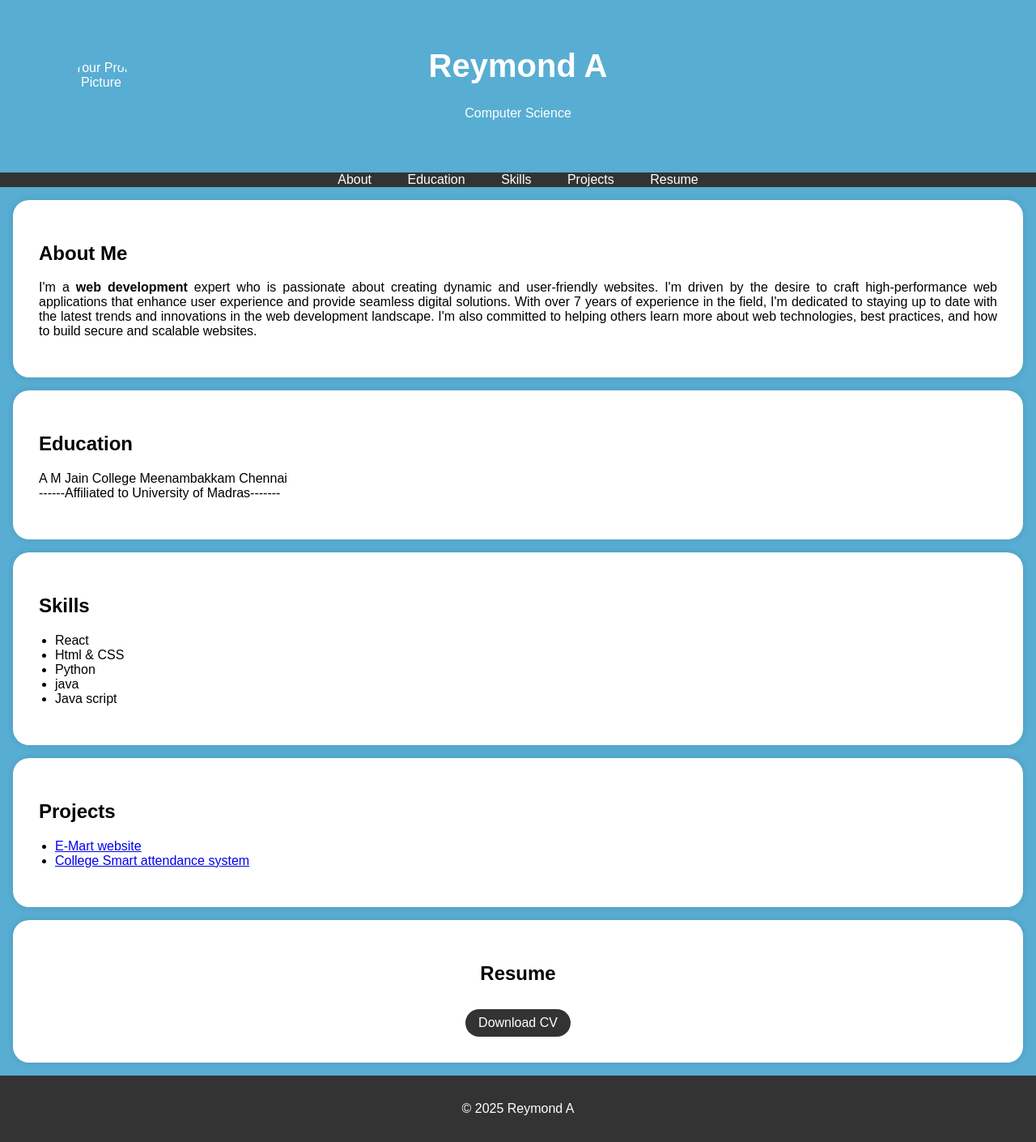
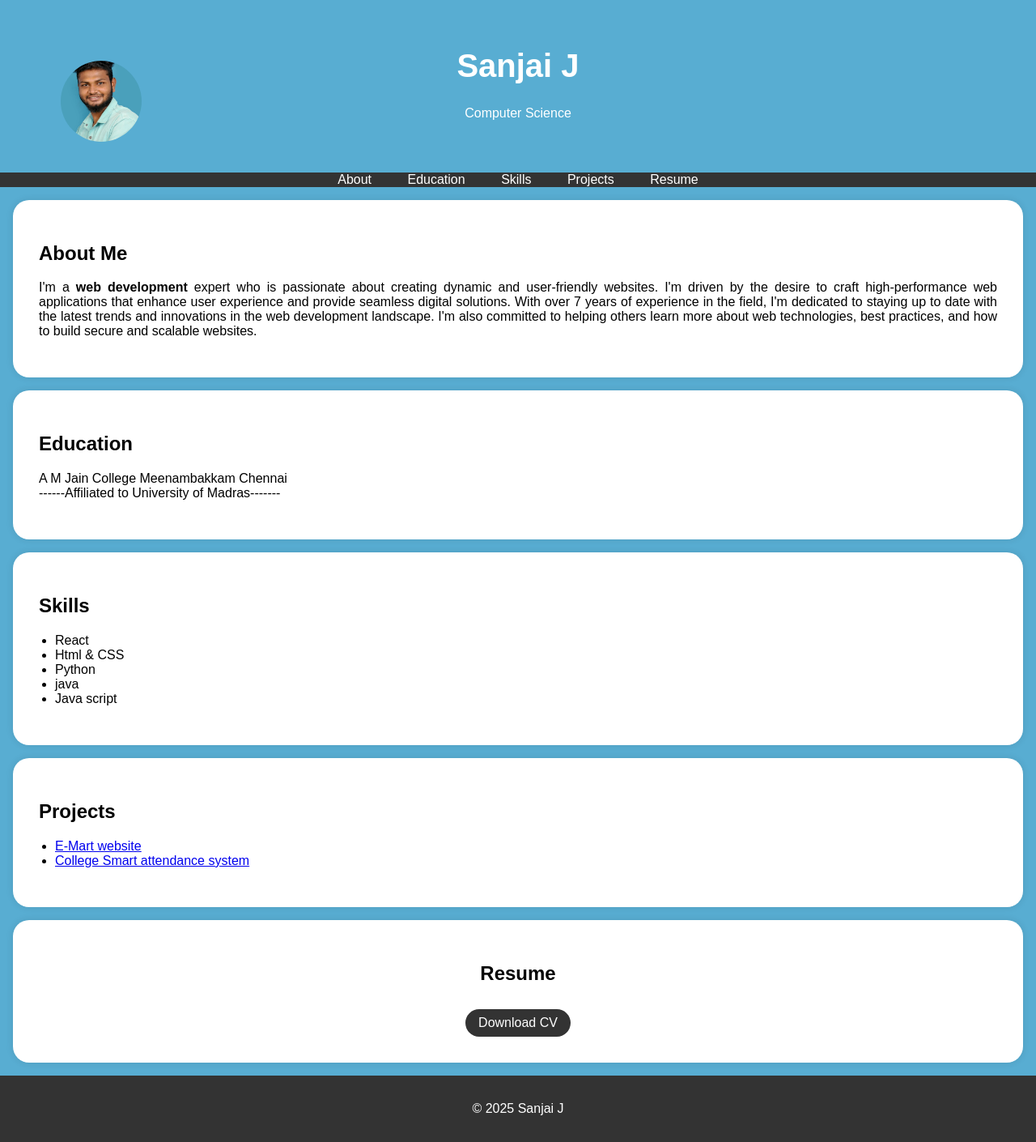
Before and after one commit to sanjay23055/Digital-portfolio-, a plain HTML site: page index.html in a window 1280 px wide. Shown: the whole page at 81% size. Drawn offline with Linux system fonts and the light colour scheme.

Commit message:
index.html

```diff
--- a/index.html
+++ b/index.html
@@ -95,8 +95,8 @@
     <header>
         <div class="header-content">
             <!-- Add your profile picture here -->
-            <img src="Reymond photo.jpg" alt="Your Profile Picture" class="profile-picture">
-            <h1>Reymond A </h1>
+            <img src="Sanjai_photo.jpg" alt="Your Profile Picture" class="profile-picture">
+            <h1>Sanjai J </h1>
             <p>Computer Science</p>
         </div>
     </header>
@@ -163,14 +163,14 @@
         <div class="section-content">
             <center>
             <h2>Resume</h2>
-            <a href="Resume.pdf" target="_blank" class="download-button">Download CV</a>
+            <a href="Sanjai_Resume.pdf" target="_blank" class="download-button">Download CV</a>
             </center>
         </div>
 
     </section>
 
     <footer>
-        <p>&copy; 2025  Reymond A </p>
+        <p>&copy; 2025  Sanjai J </p>
     </footer>
 
     <script>
```
